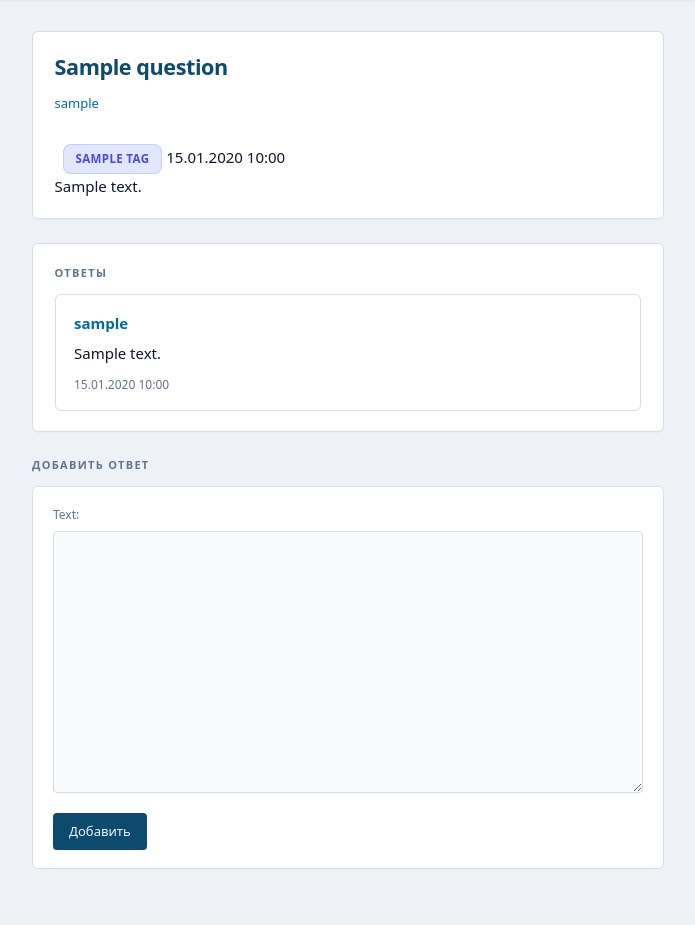
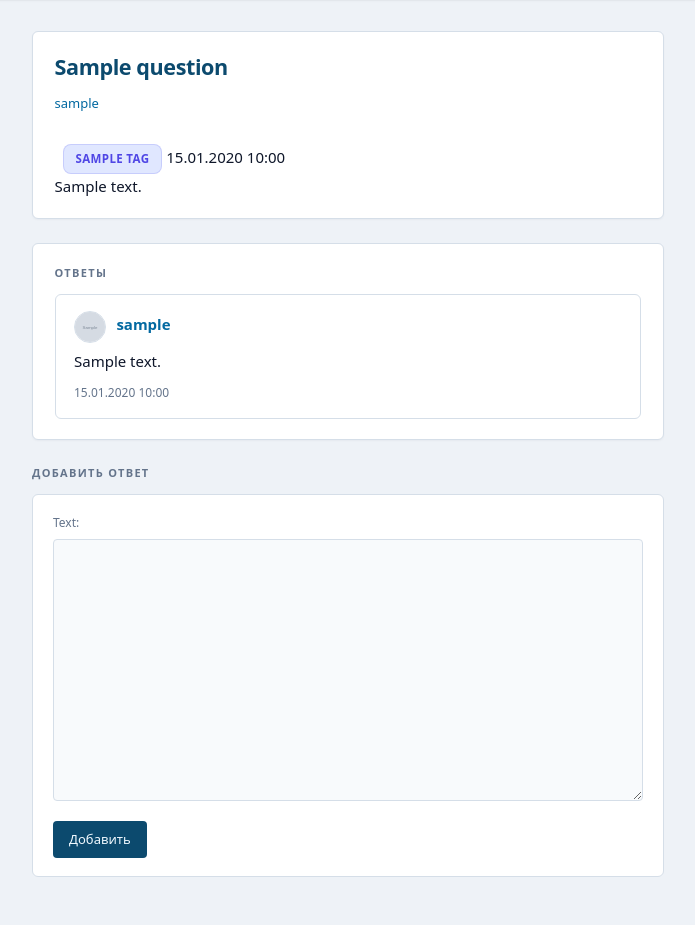
Before and after one commit to savereks/MSHP-answers, a Django app: page /question/1/ in a window 1280 px wide. Shown: the part 62-987 px from the top of the page, without its empty margins (292-987 px from the left). Before the commit the page ends 931 px from the top, so only its background shows below. Run offline with Django 5.2, Linux system fonts and the light colour scheme; tables that the repository leaves empty hold one stand-in row (values such as "Sample post"); grey boxes marked "Sample" are stand-in pictures.

Commit message:
added authour avatar to answers

```diff
--- a/core/views.py
+++ b/core/views.py
@@ -174,11 +174,13 @@ def question(request, question_id):
             answer.save()
             logger.info(f"Пользователь {request.user.username} добавил ответ на вопрос {question_id}")
         return redirect(f'/question/{question_id}/')
+
     elif request.method == 'GET':
         question = Question.objects.get(id=question_id)
-        answers = Answer.objects.filter(question=question)
+        answers = Answer.objects.filter(question=question).select_related('author__profile')
         answer_form = AnswerForm()
         logger.debug(f"Открыт вопрос {question_id}, ответов: {answers.count()}")
+
         context = {
             'question': question,
             'answers': answers,
--- a/templates/question.html
+++ b/templates/question.html
@@ -93,6 +93,39 @@
   .question-page .qp-answer:last-child {
     margin-bottom: 0;
   }
+
+  /* ── Аватарка и заголовок ответа ── */
+  .question-page .qp-answer-header {
+    display: flex;
+    align-items: center;
+    gap: 0.65rem;
+    margin-bottom: 0.35rem;
+  }
+  .question-page .qp-avatar-link {
+    border-bottom: none !important;
+    flex-shrink: 0;
+  }
+  .question-page .qp-avatar-link:hover {
+    border-bottom: none !important;
+  }
+  .question-page .qp-avatar {
+    width: 32px;
+    height: 32px;
+    border-radius: 50%;
+    object-fit: cover;
+    display: block;
+    border: 1.5px solid var(--qp-border);
+  }
+  .question-page .qp-avatar--placeholder {
+    display: flex;
+    align-items: center;
+    justify-content: center;
+    background: linear-gradient(135deg, #6366f1, #818cf8);
+    color: #fff;
+    font-weight: 600;
+    font-size: 0.75rem;
+    border: none;
+  }
   .question-page .qp-answer h3 {
     margin: 0 0 0.35rem;
     font-size: 0.9375rem;
@@ -109,6 +142,7 @@
     font-size: 0.75rem;
     color: var(--qp-muted);
   }
+
   .question-page .qp-form-wrap {
     background: var(--qp-surface);
     border: 1px solid var(--qp-border);
@@ -195,13 +229,21 @@
       <ul class="qp-answers">
         {% for answer in answers %}
           <li class="qp-answer">
-            <h3>
+            <div class="qp-answer-header">
               {% if answer.author %}
-                <a href="{% url 'profile' answer.author.id %}">{{ answer.author.username }}</a>
+                <a href="{% url 'profile' answer.author.id %}" class="qp-avatar-link">
+                  {% if answer.author.profile.avatar %}
+                    <img src="{{ answer.author.profile.avatar.url }}" alt="" class="qp-avatar">
+                  {% else %}
+                    <div class="qp-avatar qp-avatar--placeholder">{{ answer.author.username|first|upper }}</div>
+                  {% endif %}
+                </a>
+                <h3><a href="{% url 'profile' answer.author.id %}">{{ answer.author.username }}</a></h3>
               {% else %}
-                <span>Неизвестный автор</span>
+                <div class="qp-avatar qp-avatar--placeholder">?</div>
+                <h3><span>Неизвестный автор</span></h3>
               {% endif %}
-            </h3>
+            </div>
             <p class="qp-answer-text">{{ answer.text }}</p>
             <time datetime="{{ answer.created_at|date:'c' }}">{{ answer.created_at|date:"d.m.Y H:i" }}</time>
           </li>
```
Also changed, not shown: core/migrations/0003_remove_profileimage_file_profileimage_avatar_and_more.py (deleted).
